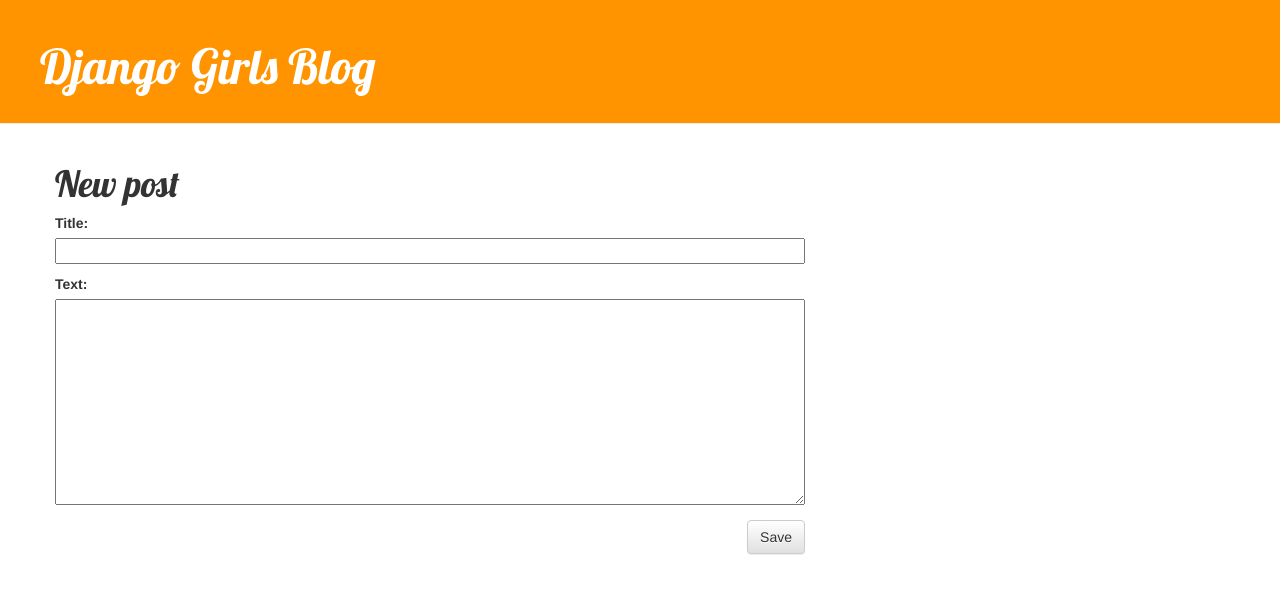
After one commit to bohyeon-n/djangogirls-, a Django app: page /post/new/ in a window 1280 px wide. The commit adds this page. Shown: the top 594 px of the page. Run offline with Django 3.2, Linux system fonts and the light colour scheme; some libraries are stand-ins or nearby versions.

Commit message:
added views to create/edit blog post inside the site

```diff
--- /dev/null
+++ b/blog/forms.py
@@ -0,0 +1,8 @@
+from django import forms
+from .models import Post
+
+
+class PostForm(forms.ModelForm):
+    class Meta:
+        model = Post
+        fields = ('title', 'text',)
--- a/blog/templates/blog/base.html
+++ b/blog/templates/blog/base.html
@@ -11,12 +11,16 @@
   <link rel="stylesheet" href="//maxcdn.bootstrapcdn.com/bootstrap/3.2.0/css/bootstrap-theme.min.css">
   <link rel="stylesheet" href="{% static 'css/blog.css' %}">
   <link href="//fonts.googleapis.com/css?family=Lobster&subset=latin,latin-ext" rel="stylesheet" type="text/css">
+
   <title>bohyeon's blog</title>
 </head>
 
 <body>
 
   <div class="page-header">
+    <a href="{% url 'post_new'%}" class="top-menu">
+      <span class="glyphicon gliphicon-plus"></span>
+    </a>
     <h1>
       <a href="/">Django Girls Blog</a>
     </h1>
--- a/blog/templates/blog/post_detail.html
+++ b/blog/templates/blog/post_detail.html
@@ -5,6 +5,9 @@
     {{post.published_date}}
   </div>
   {% endif %}
+  <a class="btn btn-default" href="{% url 'post_edit' pk=post.pk %}">
+    <span class="glyphicon glyphicon-pencil"></span>
+  </a>
   <h1>
     {{post.title}}
   </h1>
--- /dev/null
+++ b/blog/templates/blog/post_edit.html
@@ -0,0 +1,7 @@
+{% extends 'blog/base.html' %} {% block content %}
+<h1>New post</h1>
+<form method='POST' class='post-form'>{% csrf_token %} {{form.as_p}}
+  <button type="submit" class="save btn btn-default">Save</button>
+
+</form>
+{% endblock %}
--- a/blog/urls.py
+++ b/blog/urls.py
@@ -5,4 +5,6 @@
 urlpatterns = [
     url(r'^$', views.post_list, name='post_list'),
     url(r'^post/(?P<pk>\d+)/$', views.post_detail, name='post_detail'),
+    url(r'^post/new/$', views.post_new, name='post_new'),
+    url(r'^post/(?P<pk>\d+)/edit/$', views.post_edit, name='post_edit'),
 ]
--- a/blog/views.py
+++ b/blog/views.py
@@ -2,6 +2,8 @@
 from .models import Post
 from django.utils import timezone
 from django.shortcuts import render, get_object_or_404
+from .forms import PostForm
+from django.shortcuts import redirect
 # Create your views here.
 
 
@@ -14,3 +16,33 @@
 def post_detail(request, pk):
     post = get_object_or_404(Post, pk=pk)
     return render(request, 'blog/post_detail.html', {'post': post})
+
+
+def post_new(request):
+    if request.method == 'POST':
+        form = PostForm(request.POST)
+        if form.is_valid():
+            post = form.save(commit=False)
+            post.author = request.user
+            post.published_date = timezone.now()
+            post.save()
+            return redirect('post_detail', pk=post.pk)
+    else:
+
+        form = PostForm()
+    return render(request, 'blog/post_edit.html', {'form': form})
+
+
+def post_edit(request, pk):
+    post = get_object_or_404(Post, pk=pk)
+    if request.method == "POST":
+        form = PostForm(request.POST, instance=post)
+        if form.is_valid():
+            post = form.save(commit=False)
+            post.author = request.user
+            post.published_date = timezone.now()
+            post.save()
+            return redirect('post_detail', pk=post.pk)
+    else:
+        form = PostForm(instance=post)
+    return render(request, 'blog/post_edit.html', {'form': form})
```
